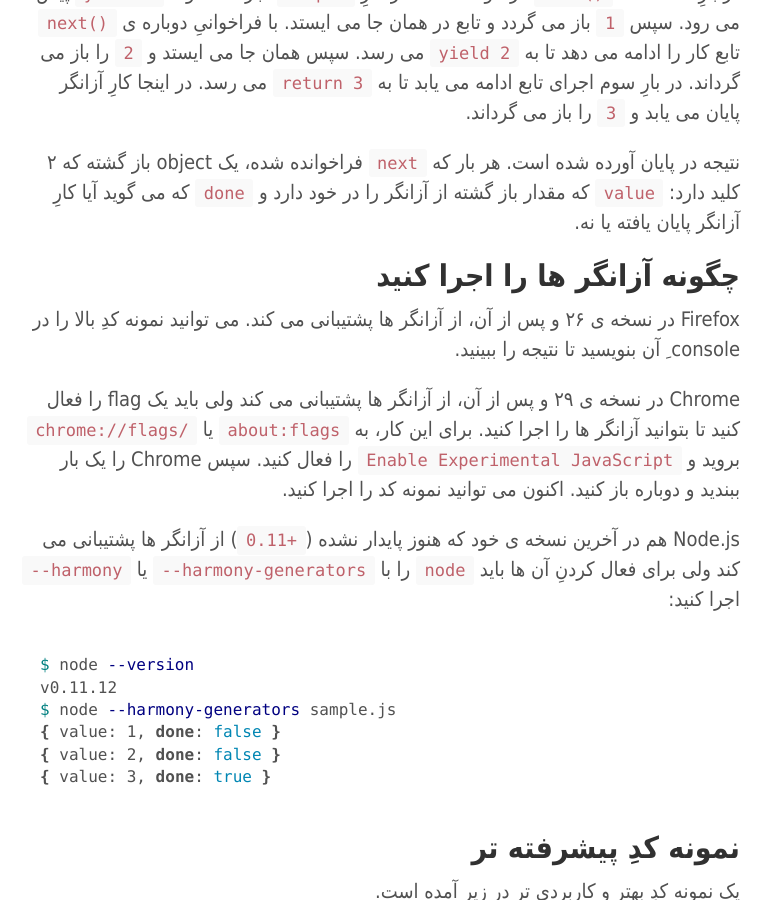
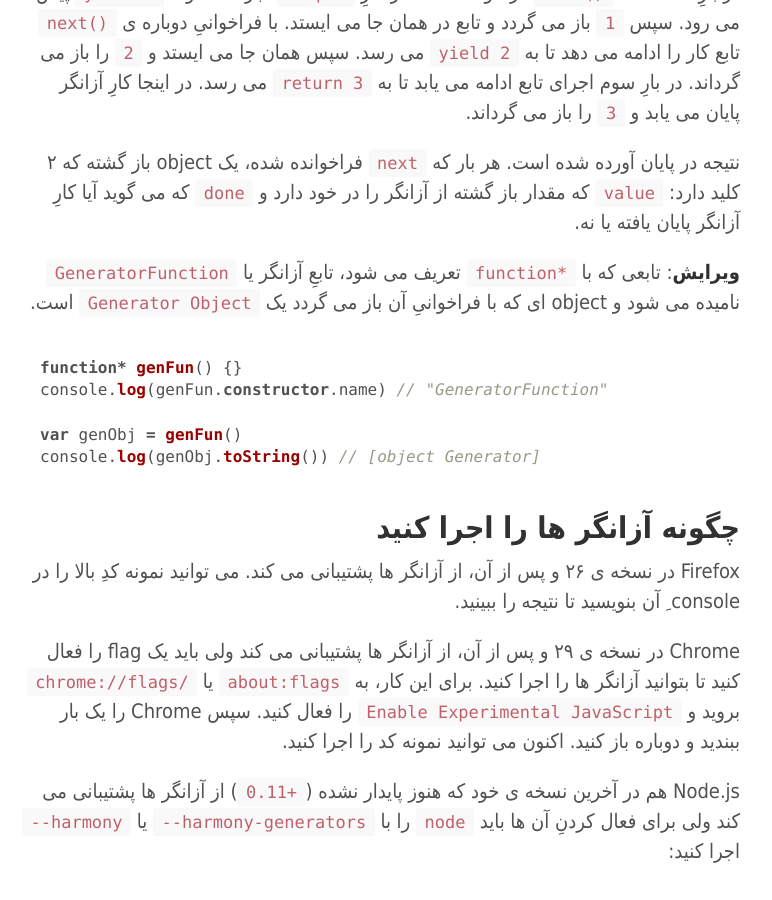
Before and after one commit to behrang/behrang.github.io, a Jekyll site: the page built from _posts/2014-06-21-javascript-generators-part1.md, in a window 1280 px wide and 900 px high, scrolled down 1454 px. Shown: the whole window, without its empty margins (260-1032 px from the left). Built offline with Jekyll 4.4.1, drawn with Linux system fonts in a browser that asks for light colours; Markdown is read by kramdown in place of the engine named in the settings; comment, search, counter and statistics services are not loaded.

Commit message:
Edit javascript generators part1 post
Add GeneratorFunction and [object Generator] naming information.

````diff
--- a/_posts/2014-06-21-javascript-generators-part1.md
+++ b/_posts/2014-06-21-javascript-generators-part1.md
@@ -45,6 +45,16 @@ console.log(gen.next())
 در بارِ نخست که `next()` فراخوانده شده، آزانگرِ `sample` اجرا شده و تا `yield 1` پیش می رود. سپس `1` باز می گردد و تابع در همان جا می ایستد. با فراخوانیِ دوباره ی `next()` تابع کار را ادامه می دهد تا به `yield 2` می رسد. سپس همان جا می ایستد و `2` را باز می گرداند. در بارِ سوم اجرای تابع ادامه می یابد تا به `return 3` می رسد. در اینجا کارِ آزانگر پایان می یابد و `3` را باز می گرداند.
 
 نتیجه در پایان آورده شده است. هر بار که `next` فراخوانده شده، یک object باز گشته که ۲ کلید دارد: `value` که مقدار باز گشته از آزانگر را در خود دارد و `done` که می گوید آیا کارِ آزانگر پایان یافته یا نه.
+
+**ویرایش**: تابعی که با `function*` تعریف می شود، تابعِ آزانگر یا `GeneratorFunction` نامیده می شود و object ای که با فراخوانیِ آن باز می گردد یک `Generator Object` است.
+
+```js
+function* genFun() {}
+console.log(genFun.constructor.name) // "GeneratorFunction"
+
+var genObj = genFun()
+console.log(genObj.toString()) // [object Generator]
+```
 
 ## چگونه آزانگر ها را اجرا کنید
 
````
